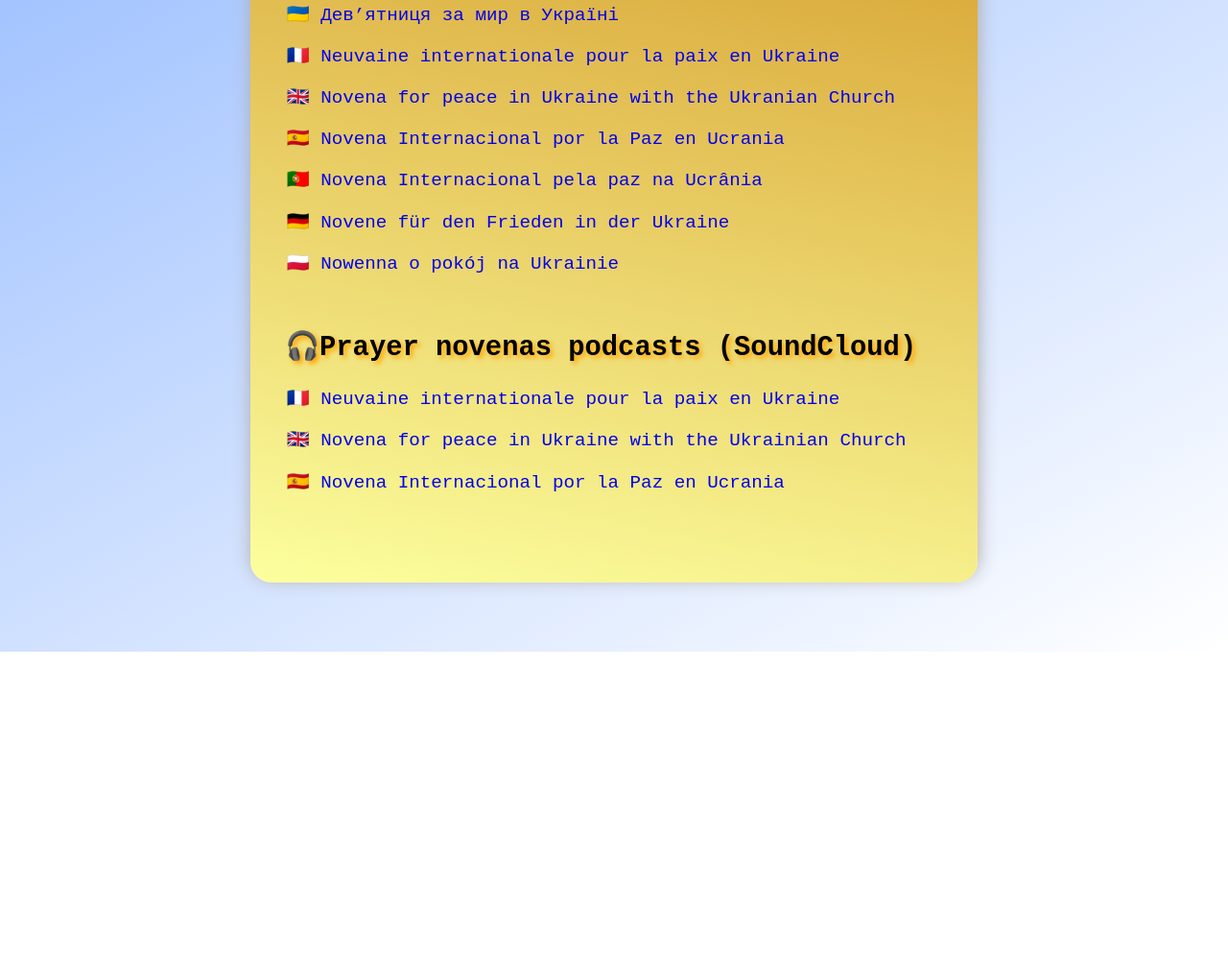
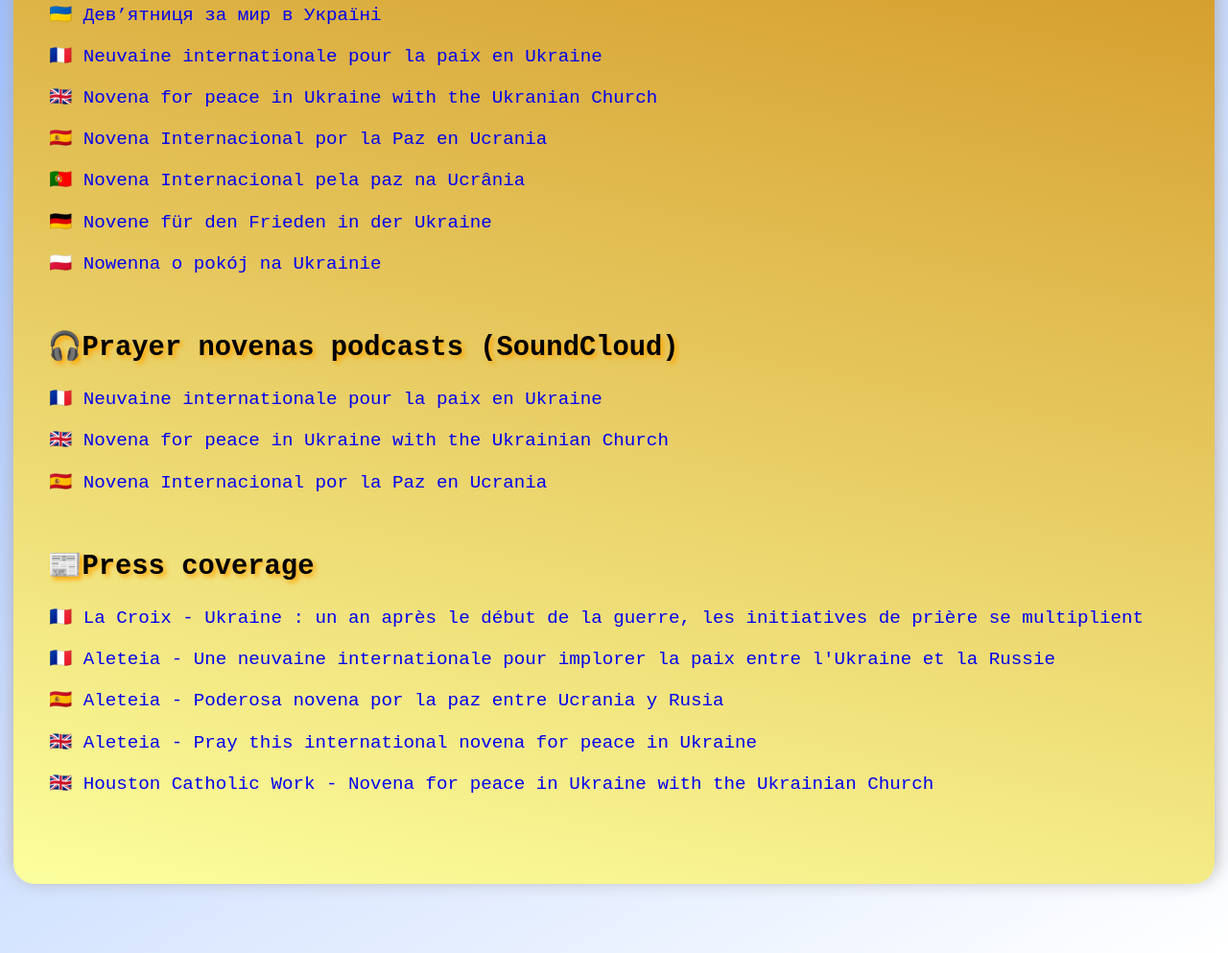
Before and after one commit to myselfhimself/prayforukraine.today, a website built with Parcel: page index.html in a window 1280 px wide. Shown: the part 552-1545 px from the top of the page at 96% size. Before the commit the page ends 1231 px from the top, so only its background shows below. Built offline with nearby package versions, Linux system fonts and the light colour scheme.

Commit message:
adding press coverage

```diff
--- a/index.html
+++ b/index.html
@@ -205,6 +205,44 @@
           >
         </li>
       </ul>
+      <h2 data-lang="en">📰Press coverage</h2>
+      <h2 data-lang="fr">📰Dans la presse</h2>
+      <h2 data-lang="uk">📰Прес</h2>
+      <ul>
+        <li>
+          <a
+            href="https://www.la-croix.com/Religion/Ukraine-debut-guerre-initiatives-priere-multiplient-2023-02-23-1201256532"
+            >🇫🇷 La Croix - Ukraine : un an après le début de la guerre, les
+            initiatives de prière se multiplient
+          </a>
+        </li>
+        <li>
+          <a
+            href="https://fr.aleteia.org/2023/02/23/une-neuvaine-internationale-pour-implorer-la-paix-entre-lukraine-et-la-russie/"
+            >🇫🇷 Aleteia - Une neuvaine internationale pour implorer la paix
+            entre l'Ukraine et la Russie</a
+          >
+        </li>
+        <li>
+          <a
+            href="https://es.aleteia.org/2023/02/23/poderosa-novena-por-la-paz-entre-ucrania-y-rusia/"
+            >🇪🇸 Aleteia - Poderosa novena por la paz entre Ucrania y Rusia
+          </a>
+        </li>
+        <li>
+          <a
+            href="https://aleteia.org/2023/02/23/pray-this-international-novena-for-peace-in-ukraine/"
+            >🇬🇧 Aleteia - Pray this international novena for peace in Ukraine
+          </a>
+        </li>
+        <li>
+          <a
+            href="https://cjd.org/2023/02/23/novena-for-peace-in-ukraine-with-the-ukrainian-church/"
+            >🇬🇧 Houston Catholic Work - Novena for peace in Ukraine with the
+            Ukrainian Church
+          </a>
+        </li>
+      </ul>
     </div>
     <script type="text/javascript" src="js/i18n-language.js" defer></script>
     <!--
```
